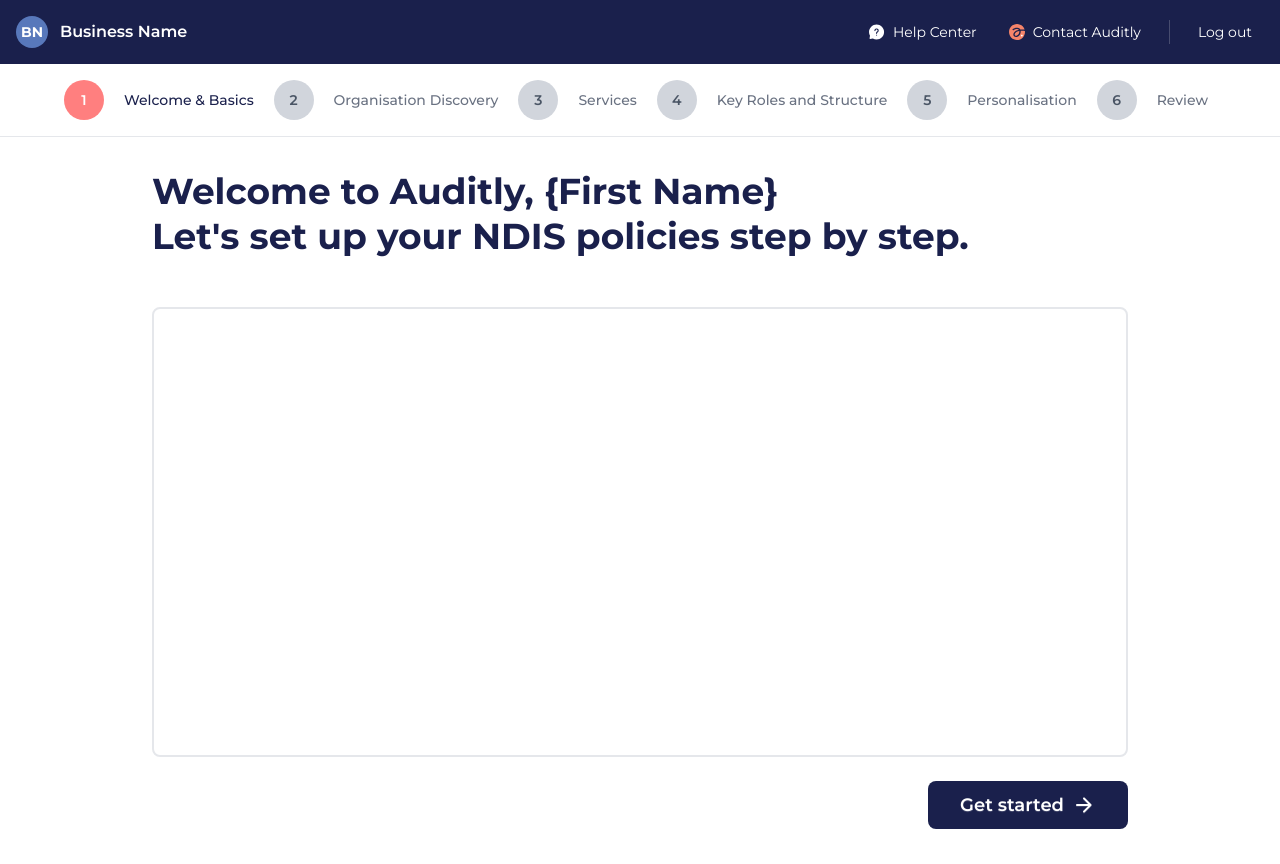
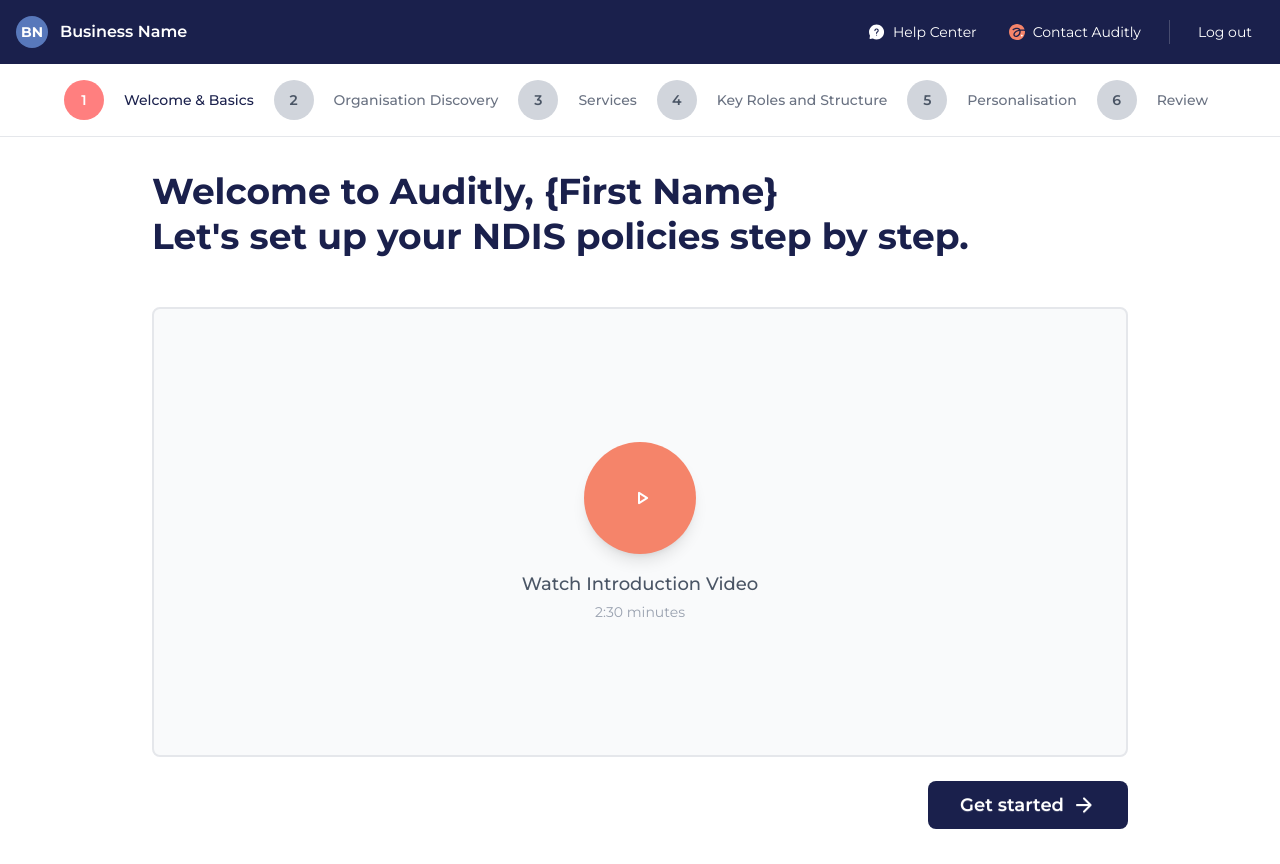
Before and after one commit to vrushikvisavadiya/auditly-frontend, a Next.js app: page /welcome in a window 1280 px wide. Built offline with nearby package versions, Linux system fonts and the light colour scheme; no server answers.

Commit message:
- Update step 1 with Video

```diff
--- a/sections/welcome/Step1.tsx
+++ b/sections/welcome/Step1.tsx
@@ -2,6 +2,7 @@
 "use client";
 import Button from "@/components/Button";
 import Icon from "@/components/Icon";
+import { motion } from "framer-motion";
 import { useAppDispatch } from "@/src/redux/hooks";
 import { completeStep, updateFormData } from "@/src/redux/slices/welcomeSlice";
 import { useState } from "react";
@@ -12,14 +13,18 @@ interface Step1Props {
 
 export default function Step1({ onNext }: Step1Props) {
   const dispatch = useAppDispatch();
-  const [textContent, setTextContent] = useState("");
+  const [hasWatched, setHasWatched] = useState(false);
 
   const handleGetStarted = () => {
     dispatch(completeStep(1));
-    dispatch(
-      updateFormData({ step: 1, data: { welcomed: true, textContent } })
-    );
+    dispatch(updateFormData({ step: 1, data: { welcomed: true, hasWatched } }));
     onNext();
+  };
+
+  const handleVideoClick = () => {
+    setHasWatched(true);
+    // You can add actual video modal logic here
+    console.log("Video clicked - would open video modal/player");
   };
 
   return (
@@ -35,16 +40,59 @@ export default function Step1({ onNext }: Step1Props) {
         </h1>
       </div>
 
-      {/* Main Content Box */}
+      {/* Video Container */}
       <div className="w-full">
-        <div className="flex flex-col h-[300px] sm:h-[400px] lg:h-[450px]">
-          <textarea
-            value={textContent}
-            onChange={(e) => setTextContent(e.target.value)}
-            placeholder=""
-            className="flex-1 w-full p-4 sm:p-6 border-2 border-gray-200 rounded-lg focus:border-[var(--auditly-dark-blue)] focus:ring-2 focus:ring-[var(--auditly-dark-blue)]/20 focus:outline-none resize-none text-gray-700 text-sm sm:text-base leading-relaxed"
-          />
-        </div>
+        <motion.div
+          className="flex flex-col h-[300px] sm:h-[400px] lg:h-[450px]"
+          initial={{ opacity: 0, y: 20 }}
+          animate={{ opacity: 1, y: 0 }}
+          transition={{ duration: 0.5 }}
+        >
+          {/* Video Play Area */}
+          <div
+            onClick={handleVideoClick}
+            className="flex-1 w-full border-2 border-gray-200 rounded-lg bg-gray-50 hover:bg-gray-100 transition-colors duration-200 cursor-pointer flex items-center justify-center relative group"
+          >
+            {/* Video Play Icon */}
+            <motion.div
+              className="flex flex-col items-center justify-center"
+              whileHover={{ scale: 1.05 }}
+              whileTap={{ scale: 0.95 }}
+              transition={{ duration: 0.2 }}
+            >
+              {/* Large Play Button */}
+              <div className="w-20 h-20 sm:w-24 sm:h-24 lg:w-28 lg:h-28 bg-[var(--auditly-orange)] rounded-full flex items-center justify-center shadow-lg group-hover:shadow-xl transition-shadow duration-200">
+                <Icon
+                  name="play_arrow"
+                  className="text-white text-4xl sm:text-5xl lg:text-6xl ml-1"
+                />
+              </div>
+
+              {/* Play Text */}
+              <p className="mt-4 text-gray-600 text-base sm:text-lg font-medium">
+                Watch Introduction Video
+              </p>
+
+              {/* Optional Duration */}
+              <p className="mt-1 text-gray-400 text-sm">2:30 minutes</p>
+            </motion.div>
+
+            {/* Video Status Indicator */}
+            {hasWatched && (
+              <motion.div
+                initial={{ opacity: 0, scale: 0 }}
+                animate={{ opacity: 1, scale: 1 }}
+                transition={{ duration: 0.3 }}
+                className="absolute top-4 right-4 w-8 h-8 bg-green-500 rounded-full flex items-center justify-center"
+              >
+                <Icon name="check" className="text-white text-sm" />
+              </motion.div>
+            )}
+
+            {/* Hover Overlay */}
+            <div className="absolute inset-0 rounded-lg bg-[var(--auditly-orange)]/5 opacity-0 group-hover:opacity-100 transition-opacity duration-200" />
+          </div>
+        </motion.div>
 
         {/* Get Started Button - Bottom Right */}
         <div className="flex justify-end mt-4 sm:mt-6">
```
